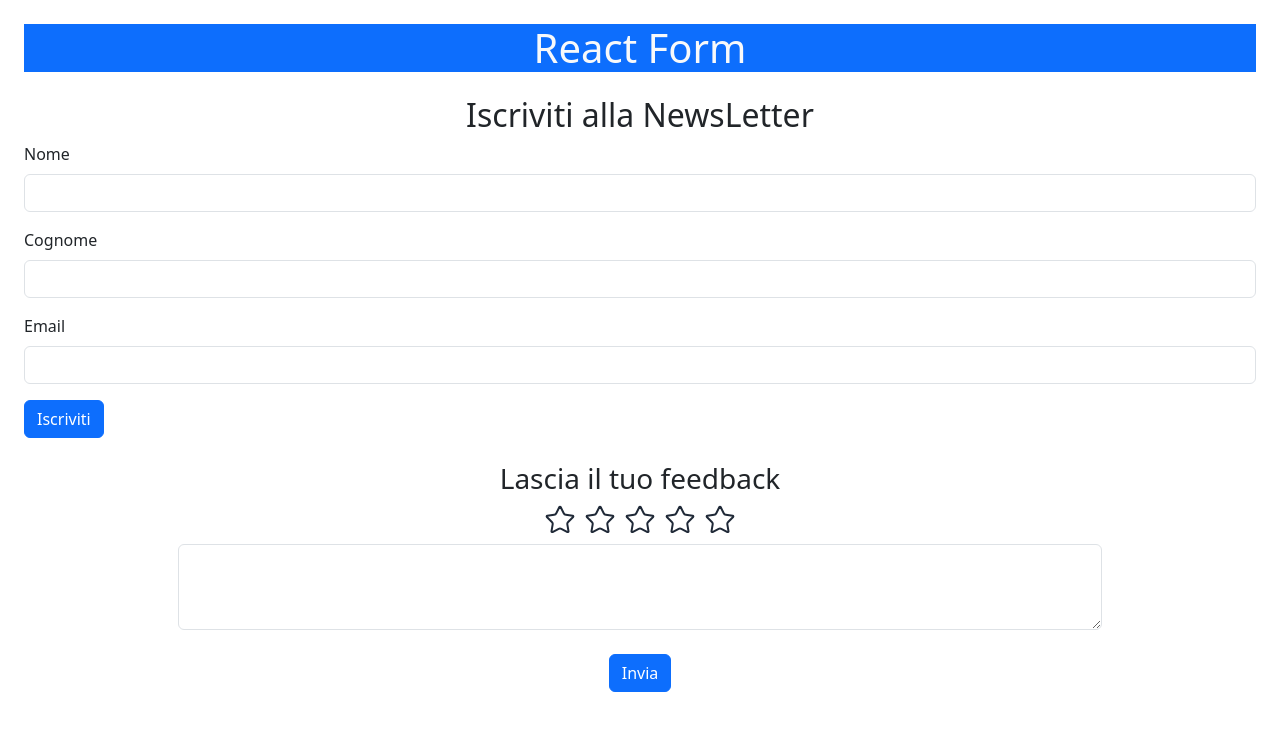
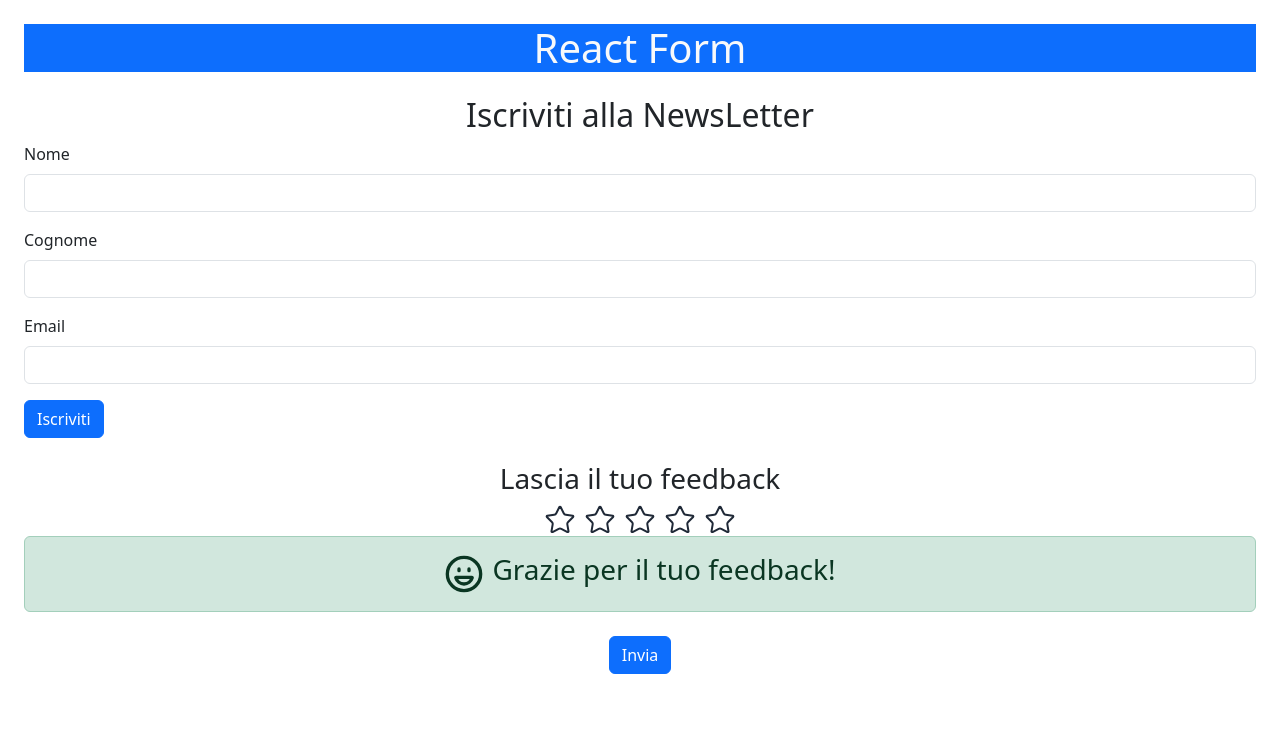
Before and after one commit to JasonBorrelli/react-form, a React (Vite) app: page / in a window 1280 px wide. Both pictures are taken after typing "Sample" into the empty fields and a click on the button "Invia". Shown: the top 730 px of the page. Built offline with nearby package versions, Linux system fonts and the light colour scheme.

Commit message:
feat: add Feedback component with interactive star rating and submission form

```diff
--- a/src/component/section/Feedback.jsx
+++ b/src/component/section/Feedback.jsx
@@ -1,6 +1,8 @@
 import { Star } from "lucide-react";
 import Button from "../ui/Button.jsx";
 import { useState } from "react";
+import Alert from "../ui/alert.jsx";
+import { FaceGrinning } from "lucide-react";
 
 const initialState = {
     rating: '',
@@ -11,18 +13,17 @@ export default function Feedback() {
     const [rating, setRating] = useState(0);
     const [hover, setHover] = useState(0);
     const [feedBack, setFeedBack] = useState(initialState)
-
-
-
+    const [isSubmit, setIsSubmit] = useState(false);
 
    const handleSumbit = (e) => {
         e.preventDefault();
         if (rating === 0) {
            alert("Per favore, inserisci un voto")
         }
-        setRating(0)
+
         setHover(0)
         setFeedBack(initialState)
+        setIsSubmit(true);
     }
 
     return (
@@ -31,19 +32,28 @@ export default function Feedback() {
             <h3 className="text-center">Lascia il tuo feedback</h3>
             <div className="d-flex justify-content-center align-items-center gap-2">
                 {[1, 2, 3, 4, 5].map((star) => {
-                    const isFilled = star <= (hover || rating);
+                    const isFilled = star <= (rating);
                     return (
                             <label
                                 key={star}
                                 style={{ cursor: "pointer", display: "inline-flex" }}
-                                onMouseEnter={() => setHover(star)}
-                                onMouseLeave={() => setHover(0)}
+                                onMouseEnter={() =>{
+                                    if (!isSubmit) setHover(star)
+                                }}
+
+                                onMouseLeave={() => {
+                                    if (!isSubmit) setHover(0)
+                                    }}
+                                onClick={() => {
+                                        if (!isSubmit) setRating(star)
+                                    }}
                             >
                                 {/* Nasconde completamente il radio button visivo */}
                                 <input
                                 type="radio"
                                 name="rating"
                                 value={star}
+                                disabled={isSubmit}
                                 checked={rating === star}
                                 onChange={() => setRating(star)}
                                 style={{ display: "none" }}
@@ -62,12 +72,20 @@ export default function Feedback() {
                 })}
             </div>
 
+            {isSubmit ? (
+                <Alert type="success" classes="d-flex align-items-center justify-content-center">
+                    <FaceGrinning className="me-2" size={40}/>
+                    <h3>Grazie per il tuo feedback!</h3>
+                </Alert>
+            ) : (
+
             <textarea
                 className="form-control w-75 mx-auto mt-2"
                 value={feedBack.feedback}
                 onChange={(e) => setFeedBack({ feedback: e.target.value })}
                 rows="3">
             </textarea>
+            )}
 
             <Button onClick={handleSumbit} type="submit" className="btn btn-primary  mt-4 d-block mx-auto">Invia</Button>
         </form>
```
